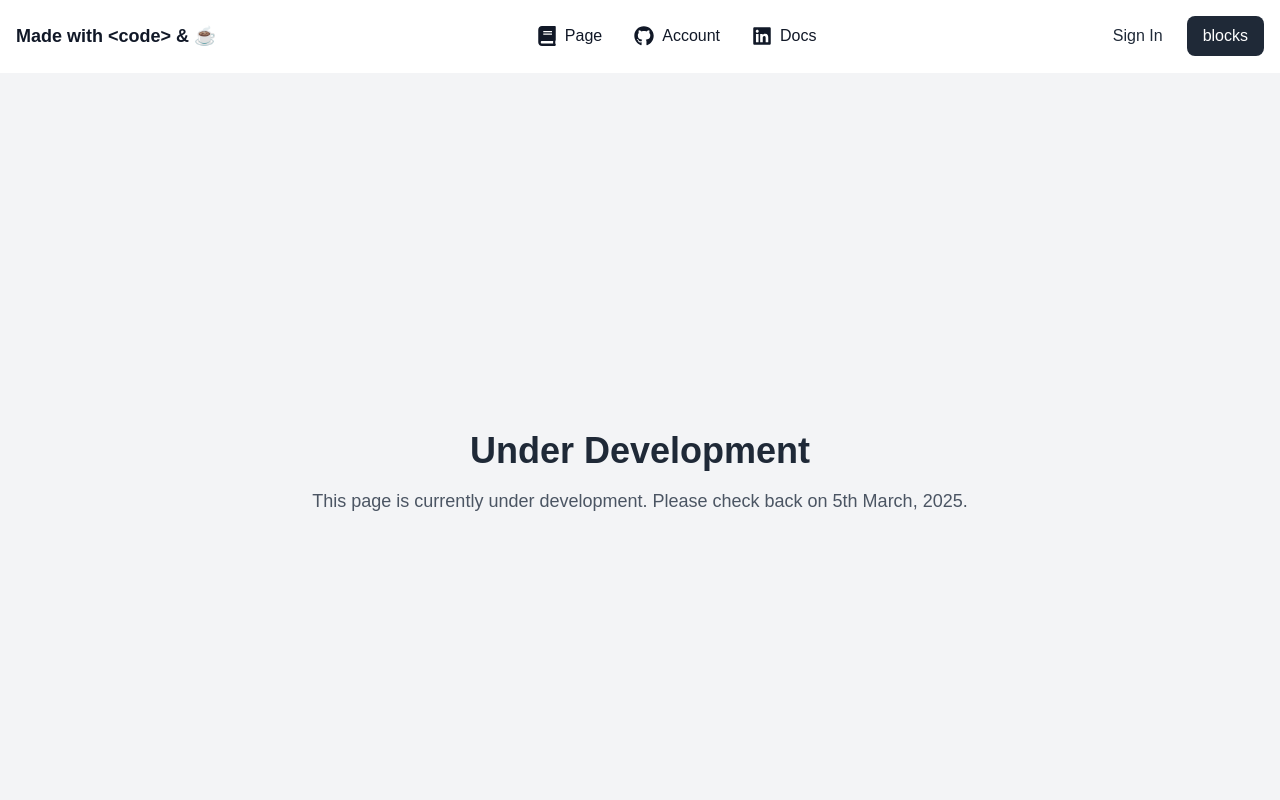
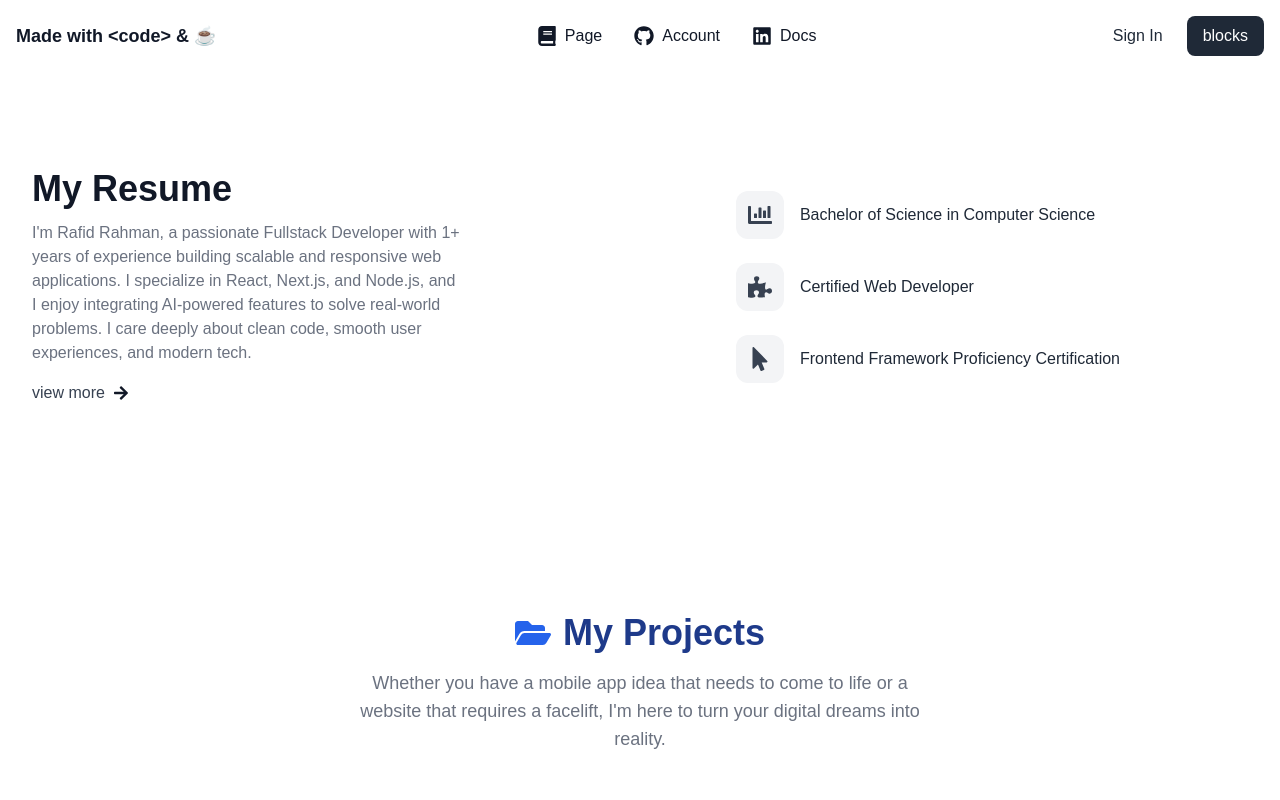
Before and after one commit to rafidrahman1/portfolio-website, a Next.js app: page / in a window 1280 px wide. Shown: the top 800 px of the page. Built offline with nearby package versions, Linux system fonts and the light colour scheme.

Commit message:
about changes

```diff
--- a/app/(home)/page.tsx
+++ b/app/(home)/page.tsx
@@ -1,6 +1,6 @@
 // import Hero from "../components/home/Hero";
-// import Resume from "../components/home/Resume";
-// import Projects from "../components/home/Projects";
+import Resume from "../components/home/Resume";
+import Projects from "../components/home/Projects";
 
 import UnderDevelopment from "./UnderDevelopment";
 
@@ -9,9 +9,9 @@ export default async function Home() {
   return (
   <div>
     {/*<Hero/>*/}
-    {/*<Resume/>*/}
-    {/*<Projects/>*/}
-    <UnderDevelopment />
+    <Resume/>
+    <Projects/>
+    {/*<UnderDevelopment />*/}
 
   </div>
   )
--- a/app/components/home/Resume.tsx
+++ b/app/components/home/Resume.tsx
@@ -33,8 +33,7 @@ export default function Resume() {
                 <div>
                     <h2 className="text-3xl lg:text-4xl font-bold text-gray-900">My Resume</h2>
                     <p className="mb-4 mt-3 w-9/12 font-normal text-gray-500">
-                        Highly skilled and creative Web Developer with 5+ years of experience in crafting visually stunning and functionally robust websites and web applications.
-                    </p>
+                        I'm Rafid Rahman, a passionate Fullstack Developer with 1+ years of experience building scalable and responsive web applications. I specialize in React, Next.js, and Node.js, and I enjoy integrating AI-powered features to solve real-world problems. I care deeply about clean code, smooth user experiences, and modern tech.                    </p>
                     <button
                         type="button"
                         className="flex items-center gap-2 text-gray-700 hover:text-gray-900 font-medium transition"
```
